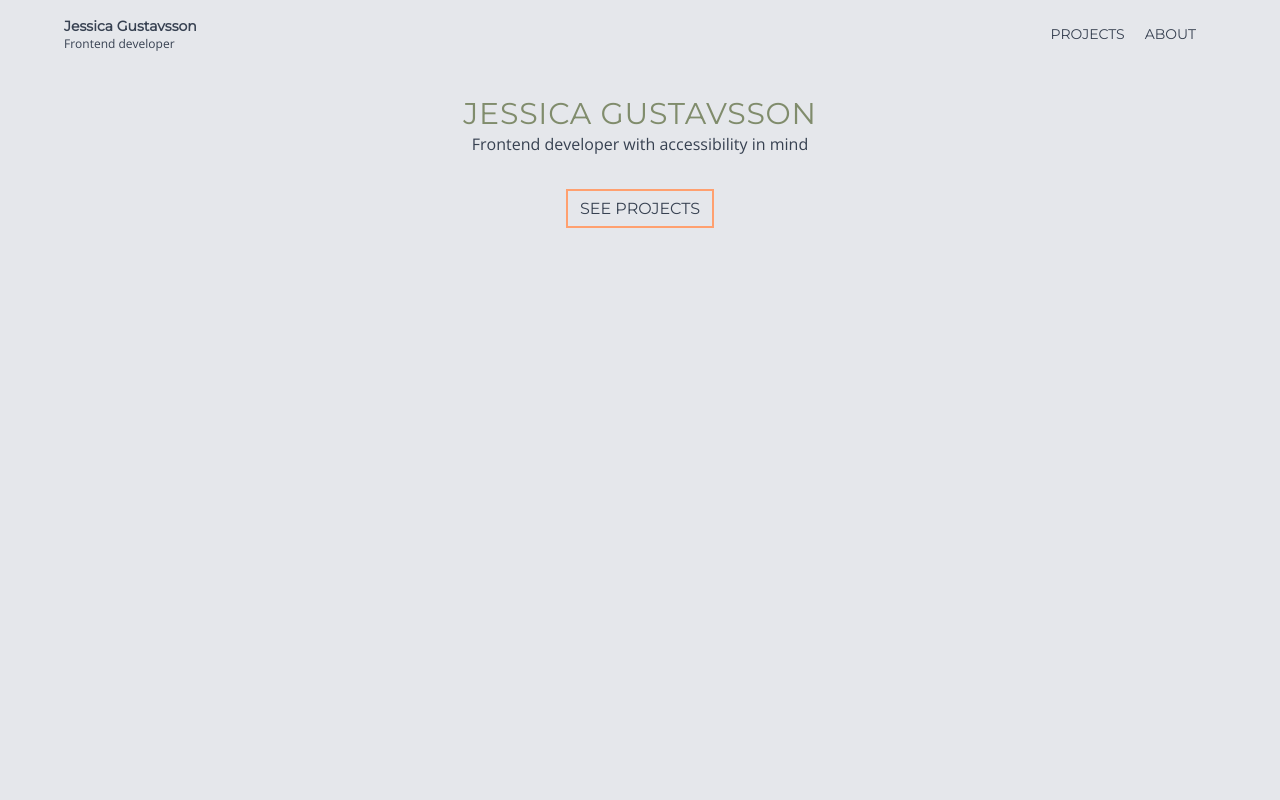
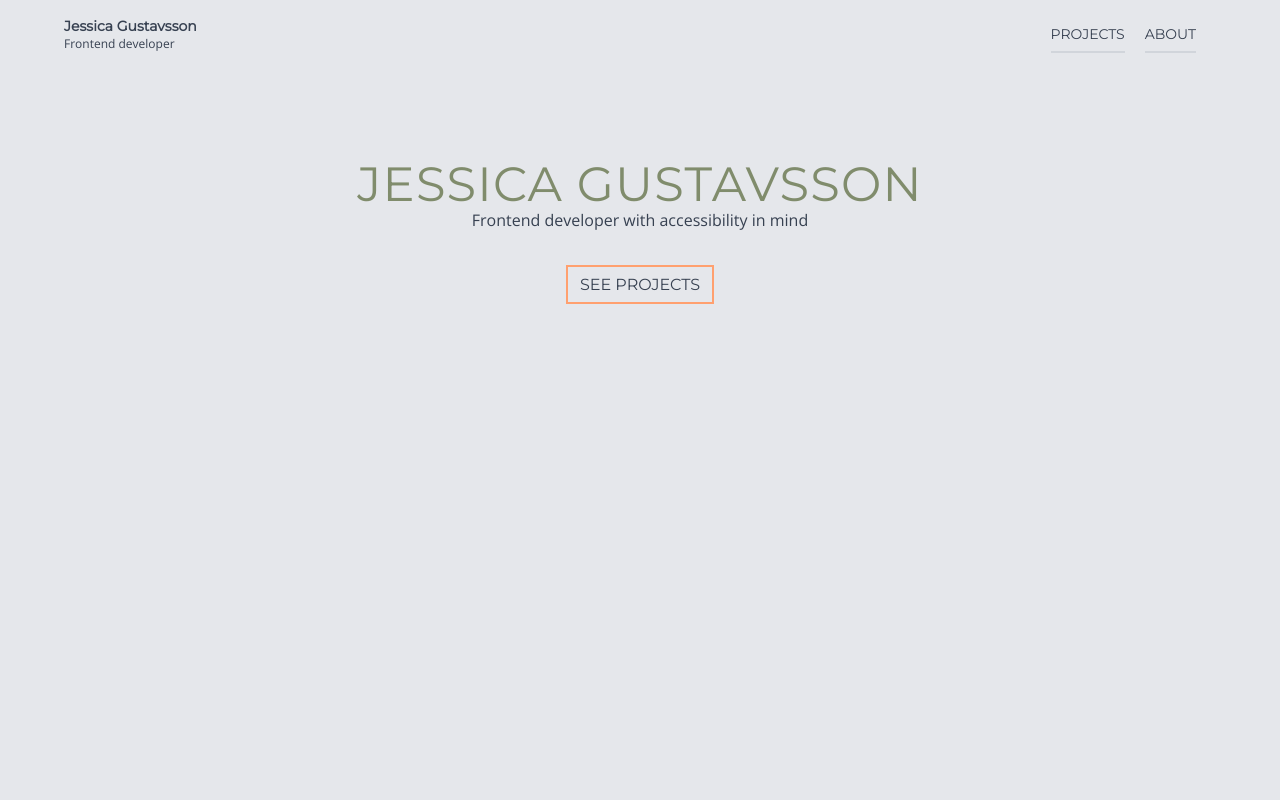
Before and after one commit to jdagmar/jdagmar.github.io, a React (Create React App) app: page / in a window 1280 px wide. Shown: the top 800 px of the page. Built offline with nearby package versions, Linux system fonts and the light colour scheme.

Commit message:
Minor style changes

```diff
--- a/src/components/Header.tsx
+++ b/src/components/Header.tsx
@@ -3,7 +3,7 @@ import { Nav } from '.';
 
 export const Header = () => {
   return (
-    <header className="p-4 bg-gray-200 fixed top-0 w-full z-10">
+    <header className="p-4 bg-gray-200 fixed top-0 w-full z-20">
       <div className="max-w-6xl m-auto flex justify-between items-center">
         <div>
           <p className="font-montserrat text-sm font-black">
--- a/src/components/IntroHero.tsx
+++ b/src/components/IntroHero.tsx
@@ -2,9 +2,9 @@ import * as React from 'react';
 
 export const IntroHero = () => {
   return (
-    <div className="h-screen text-center bg-gray-200 pt-24">
+    <div className="h-screen text-center bg-gray-200 pt-40">
       <div className="group inline-block">
-        <h1 className="uppercase tracking-wide font-montserrat text-swamp-green-500 text-3xl transition motion-reduce:transition-none duration-1000 ease-in-out group-hover:text-tangerine-500">
+        <h1 className="uppercase tracking-wide font-montserrat text-swamp-green-500 text-5xl transition motion-reduce:transition-none duration-1000 ease-in-out group-hover:text-tangerine-500">
           Jessica Gustavsson
         </h1>
         <p className="font-open-sans flex justify-center mb-10">
--- a/src/components/Link.tsx
+++ b/src/components/Link.tsx
@@ -9,7 +9,7 @@ export const Link = (props: Props) => {
   return (
     <a
       href={props.url}
-      className="uppercase border-b-2 hover:border-swamp-green-500 transition motion-reduce:transition-none duration-700 ease-in-out py-2 mr-5 font-montserrat"
+      className="uppercase border-b-2 border-gray-300 hover:border-swamp-green-500 transition motion-reduce:transition-none duration-700 ease-in-out py-2 mr-5 font-montserrat"
     >
       {props.text}
     </a>
```
